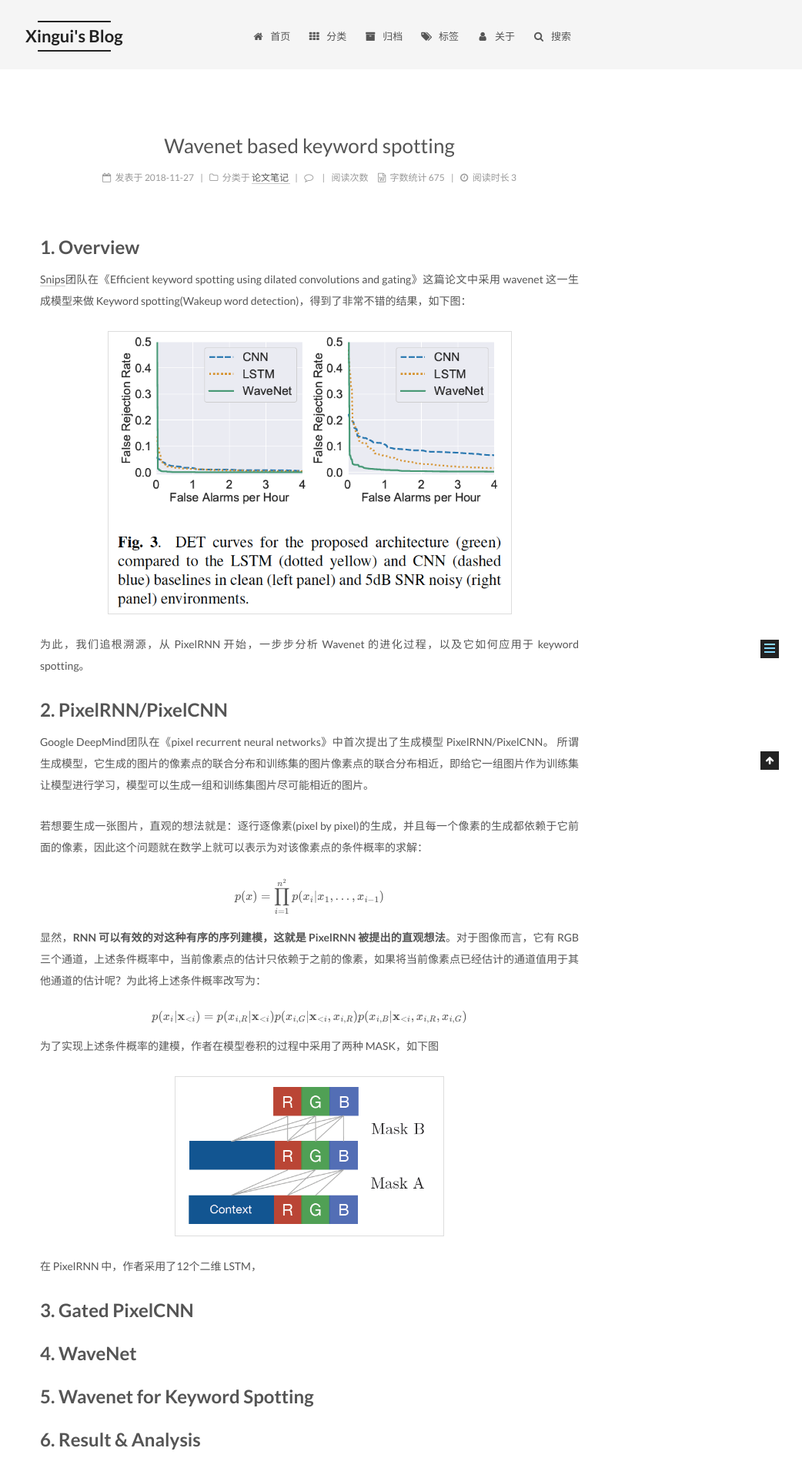
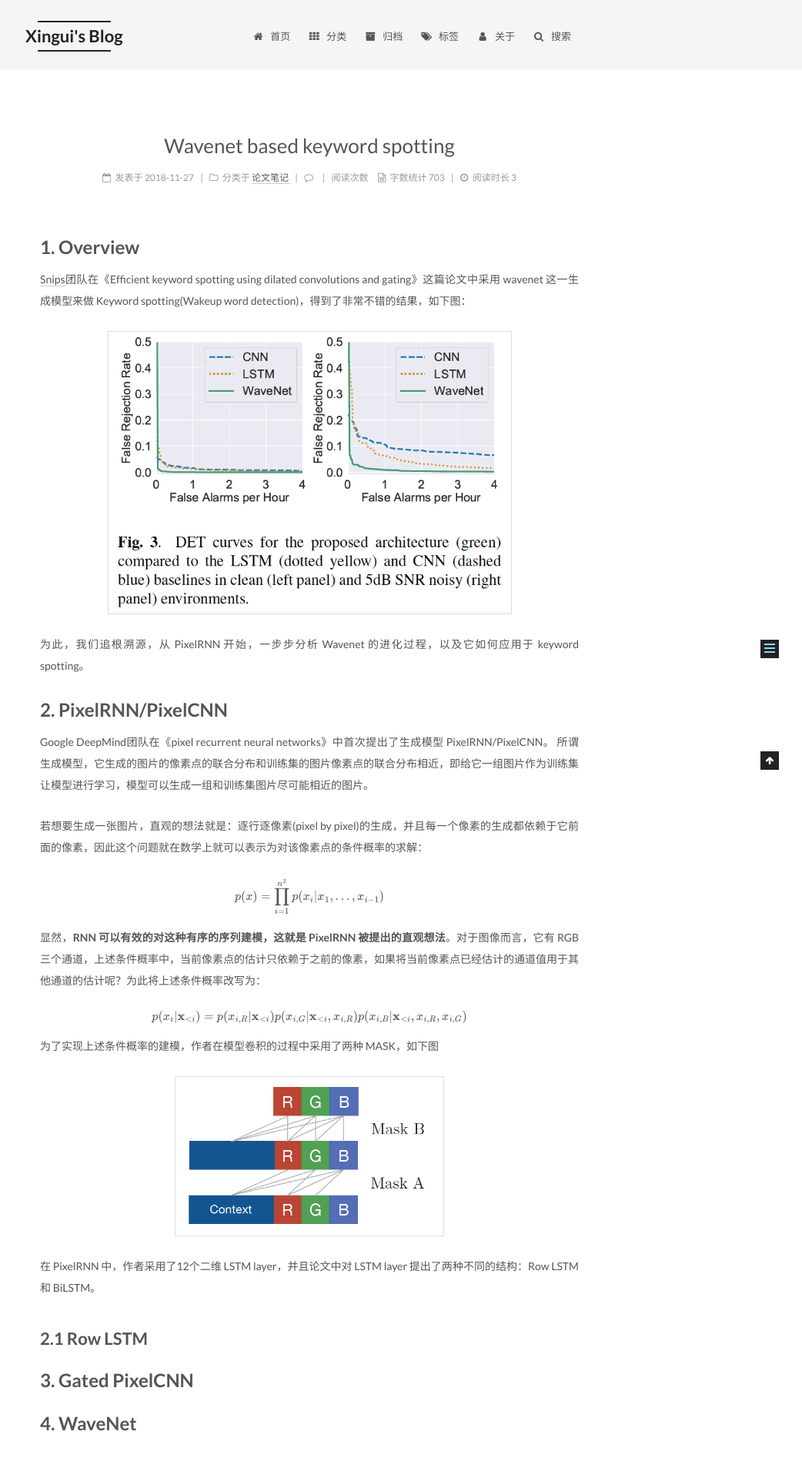
Before and after one commit to xingui/xingui.github.io, a Jekyll site: the page built from _posts/2018-11-27-Paper_Note_Wavenet_based_keyword_spotting.md, in a window 1280 px wide. Shown: the top 1894 px of the page at 77% size, without its empty margins (238-1280 px from the left). Built offline with Jekyll 4.4.1, drawn with Linux system fonts in a browser that asks for light colours; formulas are drawn with MathJax 3; comment, search, counter and statistics services are not loaded.

Commit message:
update note:wavenet

```diff
--- a/_posts/2018-11-27-Paper_Note_Wavenet_based_keyword_spotting.md
+++ b/_posts/2018-11-27-Paper_Note_Wavenet_based_keyword_spotting.md
@@ -34,7 +34,9 @@ $$
 <img src="/images/wavenet_keyword_spotting/1_2.png" width="50%" height="50%" />
 </p>
 
-在 PixelRNN 中，作者采用了12个二维 LSTM，
+在 PixelRNN 中，作者采用了12个二维 LSTM layer，并且论文中对 LSTM layer 提出了两种不同的结构：Row LSTM 和 BiLSTM。
+## 2.1 Row LSTM
+
 
 # 3. Gated PixelCNN
 
```
